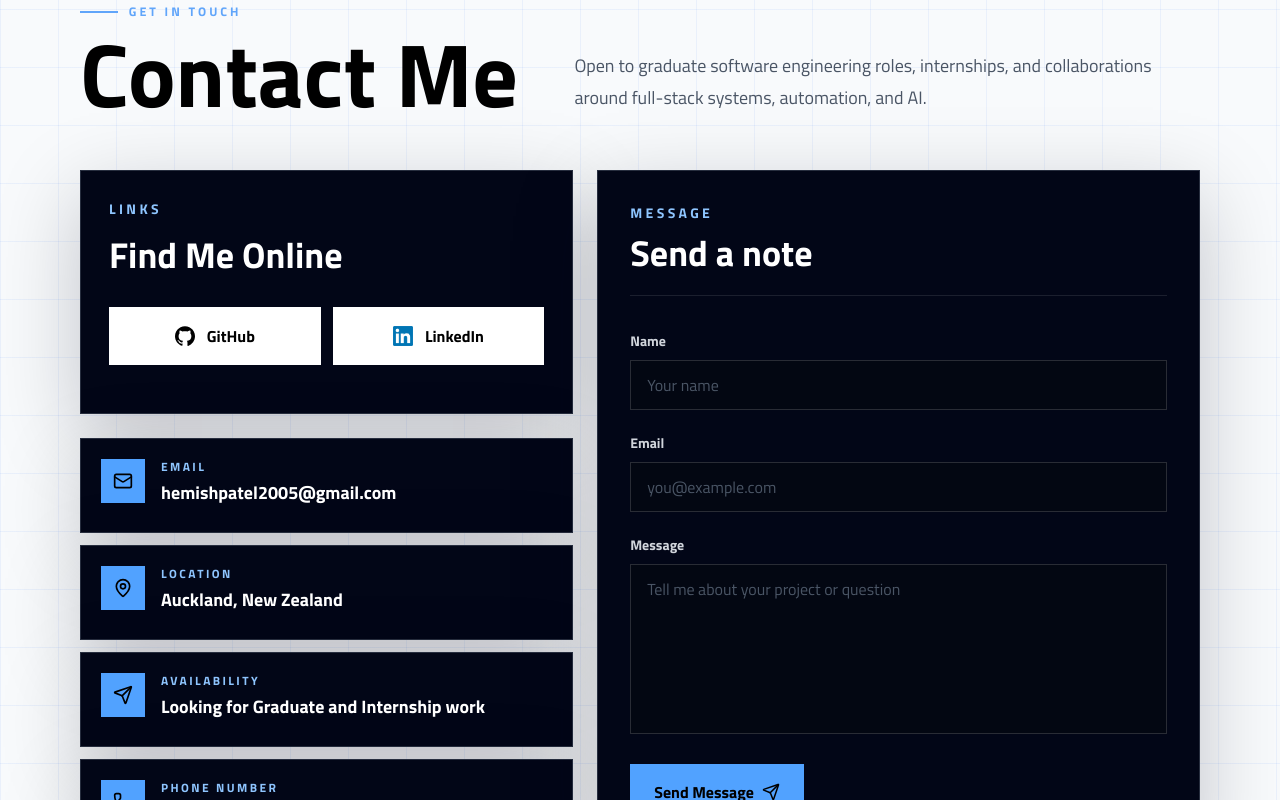
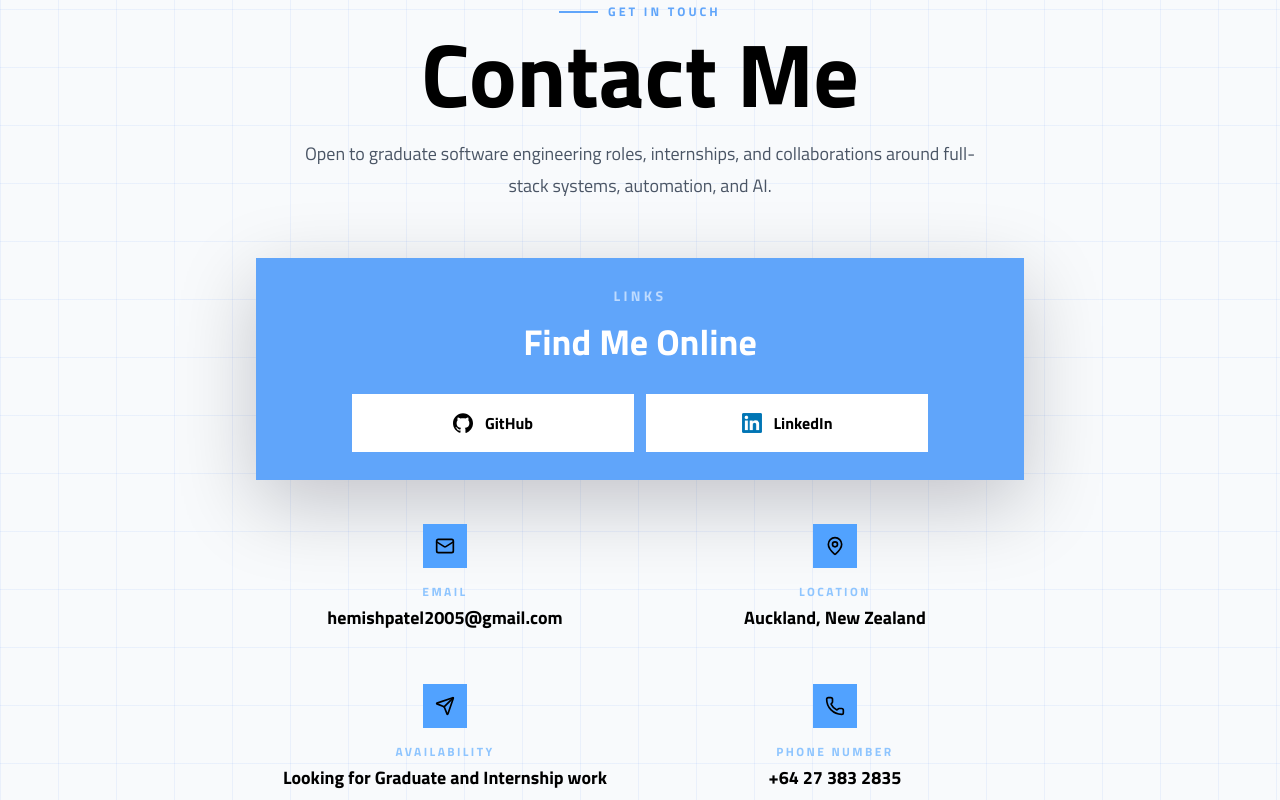
Before and after one commit to hemish-patel5/portfolio, a React (Vite) app: page /contact in a window 1280 px wide. Shown: the part 180-980 px from the top of the page. Built offline with nearby package versions, Linux system fonts and the light colour scheme.

Commit message:
Updated styling

```diff
--- a/src/components/layout/Footer.jsx
+++ b/src/components/layout/Footer.jsx
@@ -54,7 +54,7 @@ export default function Footer() {
           </div>
         </div>
 
-        <div className="mt-10 flex flex-wrap items-center justify-between gap-4 border-t border-white/10 pt-6 text-sm text-gray-500">
+        <div className="mt-10 flex flex-wrap items-center justify-between gap-4  pt-6 text-sm text-gray-300">
           <p>&copy; {new Date().getFullYear()} Hemish Patel.</p>
           <p>Auckland, New Zealand</p>
         </div>
--- a/src/components/sections/Hero.jsx
+++ b/src/components/sections/Hero.jsx
@@ -7,7 +7,9 @@ export default function Hero() {
     <section className="paper-grid border-b border-gray-200">
       <div className="section-shell grid min-h-[calc(100vh-72px)] items-center gap-12 py-14 md:py-20 lg:grid-cols-[1.05fr_0.95fr]">
         <div>
-          <p className="section-kicker">Final Year Software Engineer</p>
+          <p className="section-kicker">
+            Final Year Software Engineering Student
+          </p>
           <h1 className="section-title max-w-3xl text-black">
             Hi, I'm
             <br />
--- a/src/index.css
+++ b/src/index.css
@@ -52,10 +52,10 @@
   }
 
   .dark-grid {
-    background-color: #020617;
+    background-color: #000000;
     background-image:
-      linear-gradient(rgba(148, 163, 184, 0.11) 1px, transparent 1px),
-      linear-gradient(90deg, rgba(148, 163, 184, 0.11) 1px, transparent 1px);
+      linear-gradient(rgba(255, 255, 255, 0.11) 1px, transparent 1px),
+      linear-gradient(90deg, rgba(255, 255, 255, 0.11) 1px, transparent 1px);
     background-size: 58px 58px;
   }
 
@@ -88,8 +88,8 @@
   .blueprint-card {
     position: relative;
     overflow: hidden;
-    border: 1px solid rgba(148, 163, 184, 0.25);
-    background: #020617;
+    /*border: 1px solid rgba(148, 163, 184, 0.25);*/
+    background: #60a5fa;
     box-shadow: 0 24px 80px rgba(2, 6, 23, 0.22);
   }
 
@@ -120,7 +120,7 @@
     vertical-align: bottom;
     border-right: 0.08em solid #3b82f6;
     animation:
-      typing-name 4s steps(20) infinite, blink, .6s, infinite
+      typing-name 3s steps(20) infinite, blink, .6s, infinite
   }
 }
 
--- a/src/pages/Contact.jsx
+++ b/src/pages/Contact.jsx
@@ -14,29 +14,27 @@ export default function Contact() {
   return (
     <section className="paper-grid min-h-screen">
       <div className="section-shell section-pad">
-        <div className="grid gap-8 lg:grid-cols-[0.85fr_1.15fr] lg:items-end">
-          <div>
-            <p className="section-kicker">Get In Touch</p>
-            <h1 className="section-title text-black">Contact Me</h1>
-          </div>
-          <p className="max-w-2xl text-lg leading-8 text-gray-600 lg:ml-auto">
+        <div className="mx-auto max-w-3xl text-center">
+          <p className="section-kicker">Get In Touch</p>
+          <h1 className="section-title text-black">Contact Me</h1>
+          <p className="mx-auto mt-6 max-w-2xl text-lg leading-8 text-gray-600">
             Open to graduate software engineering roles, internships, and
             collaborations around full-stack systems, automation, and AI.
           </p>
         </div>
 
-        <div className="mt-14 grid gap-6 lg:grid-cols-[0.9fr_1.1fr]">
+        <div className="mx-auto mt-14 grid max-w-3xl gap-6">
           <div className="grid gap-6">
-            <div className="blueprint-card p-7">
+            <div className="blueprint-card p-7 text-center">
               <div className="relative z-10">
-                <p className="text-sm font-bold uppercase tracking-[0.24em] text-blue-300">
+                <p className="text-sm font-bold uppercase tracking-[0.24em] text-blue-200">
                   Links
                 </p>
                 <h2 className="mt-4 text-4xl font-extrabold text-white">
                   Find Me Online
                 </h2>
 
-                <div className="mt-8 grid gap-3 sm:grid-cols-2">
+                <div className="mx-auto mt-8 grid max-w-xl gap-3 sm:grid-cols-2">
                   <a
                     href="https://github.com/hemish-patel5"
                     target="_blank"
@@ -67,14 +65,14 @@ export default function Contact() {
               </div>
             </div>
 
-            <div className="grid gap-3">
+            <div className="grid gap-3 sm:grid-cols-2">
               {contact.map((item) => {
                 const Icon = contactIcons[item.id] || Mail;
 
                 return (
                   <div
                     key={item.id}
-                    className="blueprint-card focus-lift flex items-start gap-4 p-5 text-white"
+                    className=" focus-lift flex flex-col items-center gap-4 p-5 text-center text-black"
                   >
                     <span className="relative z-10 grid h-11 w-11 shrink-0 place-items-center bg-blue-400 text-black">
                       <Icon size={20} />
@@ -92,59 +90,6 @@ export default function Contact() {
               })}
             </div>
           </div>
-
-          <form
-            className="blueprint-card p-6 text-white md:p-8"
-            onSubmit={(event) => event.preventDefault()}
-          >
-            <div className="relative z-10 border-b border-white/10 pb-6">
-              <p className="text-sm font-extrabold uppercase tracking-[0.24em] text-blue-300">
-                Message
-              </p>
-              <h2 className="mt-3 text-4xl font-extrabold leading-none">
-                Send a note
-              </h2>
-            </div>
-
-            <div className="relative z-10 mt-8 grid gap-5">
-              <label className="block">
-                <span className="text-sm font-bold text-gray-300">Name</span>
-                <input
-                  type="text"
-                  placeholder="Your name"
-                  className="mt-2 w-full border border-white/15 bg-gray-950 px-4 py-3 text-base text-white placeholder-gray-600 transition focus:border-blue-400 focus:bg-black focus:ring-2 focus:ring-blue-400/20"
-                />
-              </label>
-
-              <label className="block">
-                <span className="text-sm font-bold text-gray-300">Email</span>
-                <input
-                  type="email"
-                  placeholder="you@example.com"
-                  className="mt-2 w-full border border-white/15 bg-gray-950 px-4 py-3 text-base text-white placeholder-gray-600 transition focus:border-blue-400 focus:bg-black focus:ring-2 focus:ring-blue-400/20"
-                />
-              </label>
-
-              <label className="block">
-                <span className="text-sm font-bold text-gray-300">
-                  Message
-                </span>
-                <textarea
-                  rows={6}
-                  placeholder="Tell me about your project or question"
-                  className="mt-2 w-full resize-none border border-white/15 bg-gray-950 px-4 py-3 text-base text-white placeholder-gray-600 transition focus:border-blue-400 focus:bg-black focus:ring-2 focus:ring-blue-400/20"
-                />
-              </label>
-            </div>
-
-            <button
-              type="submit"
-              className="focus-lift relative z-10 mt-6 inline-flex items-center gap-2 bg-blue-400 px-6 py-4 font-bold text-black hover:bg-white"
-            >
-              Send Message
-              <Send size={18} />
-            </button>
-          </form>
         </div>
       </div>
     </section>
--- a/src/pages/Home.jsx
+++ b/src/pages/Home.jsx
@@ -8,7 +8,6 @@ export default function Home() {
   return (
     <main className="bg-slate-50">
       <Hero />
-      <Value />
       <FeaturedProjects />
       <Skills />
       <Touch />
--- a/src/pages/Projects.jsx
+++ b/src/pages/Projects.jsx
@@ -11,10 +11,6 @@ export default function Projects() {
             <p className="section-kicker">Project Archive</p>
             <h1 className="section-title text-black">Projects</h1>
           </div>
-          <p className="max-w-2xl text-lg leading-8 text-gray-600 lg:ml-auto">
-            A collection of practical web applications focused on searching,
-            booking, storing, and presenting user-driven information.
-          </p>
         </div>
 
         <div className="mt-14 grid gap-8">
@@ -25,7 +21,7 @@ export default function Projects() {
             >
               <div className="flex flex-col justify-between p-6 md:p-9">
                 <div>
-                  <p className="text-sm font-extrabold uppercase tracking-[0.24em] text-blue-300">
+                  <p className="text-sm font-extrabold uppercase tracking-[0.24em] text-blue-200">
                     0{index + 1} / Project
                   </p>
                   <h2 className="mt-6 text-4xl font-extrabold leading-none text-white md:text-5xl">
@@ -39,7 +35,7 @@ export default function Projects() {
                 <div className="mt-8 flex flex-wrap gap-3">
                   <Link
                     to={`/projects/${project.id}`}
-                    className="focus-lift inline-flex items-center gap-2 bg-blue-400 px-5 py-3 font-bold text-black hover:bg-white"
+                    className="focus-lift inline-flex items-center gap-2 bg-gray-200 px-5 py-3 font-bold text-black hover:bg-white"
                   >
                     View Details
                     <ArrowUpRight size={18} />
@@ -48,7 +44,7 @@ export default function Projects() {
                     href={project.github}
                     target="_blank"
                     rel="noopener noreferrer"
-                    className="focus-lift inline-flex items-center gap-2 border border-white/20 px-5 py-3 font-bold text-white hover:border-blue-300 hover:text-blue-300"
+                    className="focus-lift inline-flex items-center gap-2 border border-white/20 px-5 py-3 font-bold text-white hover:border-blue-300"
                   >
                     <ExternalLink size={18} />
                     GitHub
```
Also changed, not shown: src/components/sections/FeaturedProjects.jsx (+6 -8 lines), src/pages/Experience.jsx (+6 -10 lines).
